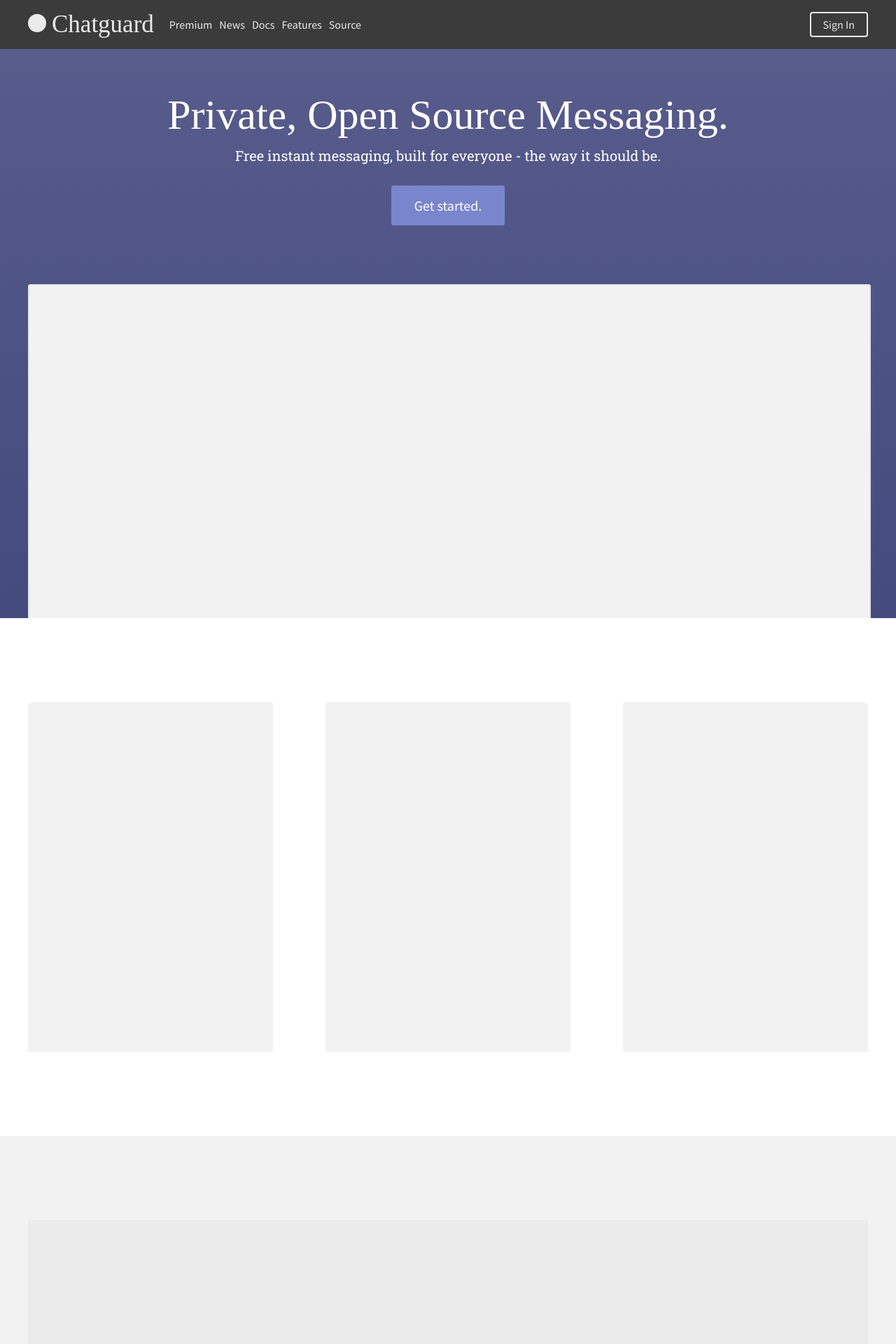
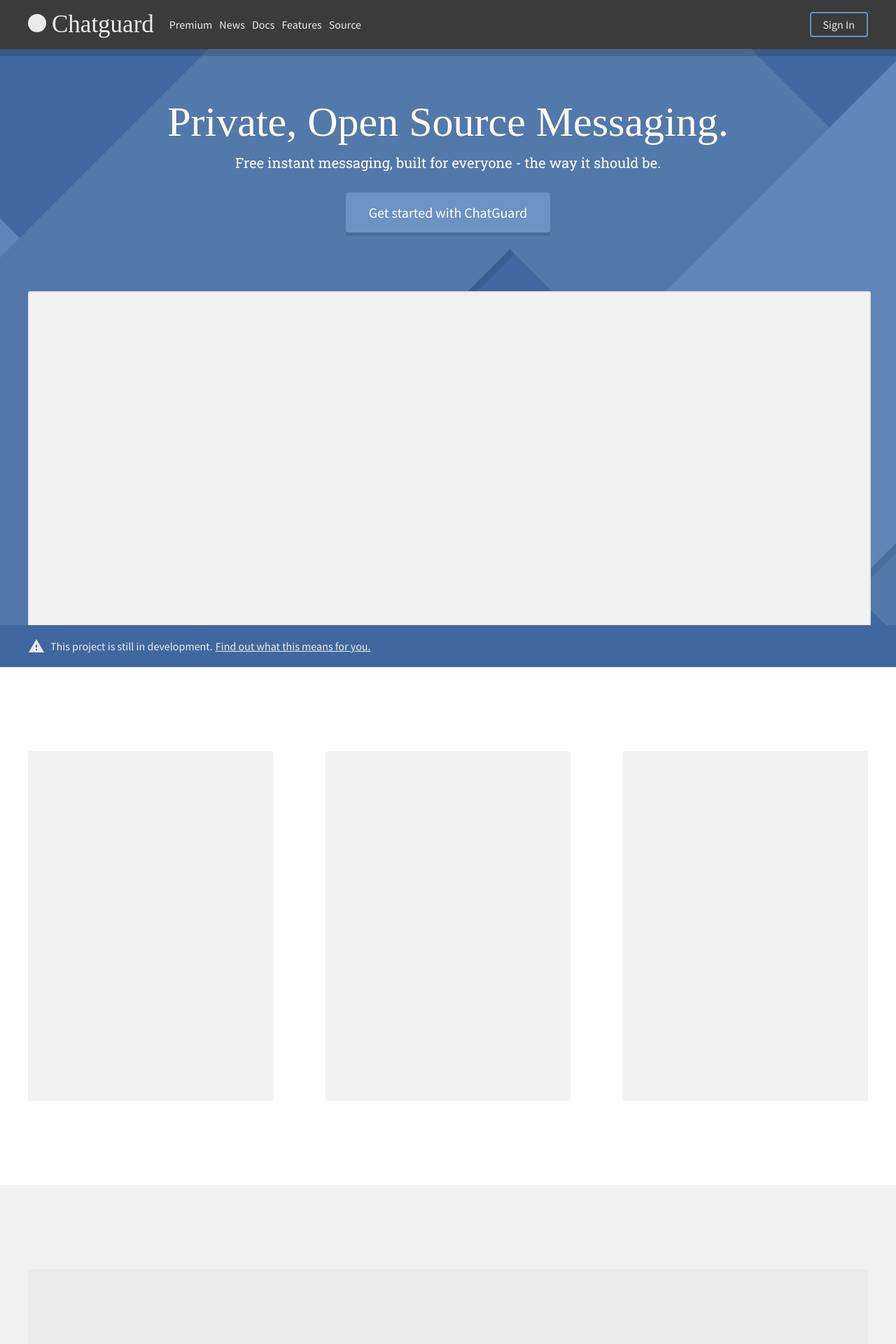
Before and after one commit to LuckehPickle/Comet, a Django app: template frontpage/templates/frontpage/index.html in a window 1280 px wide. Shown: the top 1920 px of the page at 70% size. Run offline with Django 3.2, Linux system fonts and the light colour scheme; the template is opened without the code that fills it, so the values that code supplies are empty; some libraries are stand-ins or nearby versions; some web fonts are replaced.

Commit message:
Sexiness Improvements

```diff
--- a/accounts/views.py
+++ b/accounts/views.py
@@ -67,7 +67,7 @@
                 if user.is_active: # Check if the account is active (not suspended)
                     login_user(request, user) # Log the user in
                     # Redirect to front page
-                    messages.add_message(request, messages.WARNING, "This project is still in development. If you have any issues or find any bugs, please submit them to our <a href='/issues' target='_blank'>issue tracker</a>.<br> Thankyou for being a part of the BETA!")
+                    messages.add_message(request, messages.WARNING, "This project is still in development. <a href='/beta' target='_blank'>Find out what this means for you</a>.<br> Thankyou for being a part of the BETA!")
                     if not user.is_verified:
                         messages.add_message(request, messages.INFO, "Your email address has not been verified yet. <a href='/verify'>Click here to verify your email.</a> You have 24 hours remaining.")
                     if "next" in request.GET:
@@ -137,7 +137,7 @@
             login_user(request, user) # Log the user in.
 
             messages.add_message(request, messages.INFO, "Your account has been created. <a href='/verify'>Click here to verify your email.</a>")
-            messages.add_message(request, messages.WARNING, "This project is still in development. If you have any issues or find any bugs, please submit them to our <a href='/issues' target='_blank'>issue tracker</a>.<br> Thankyou for being a part of the BETA!")
+            messages.add_message(request, messages.WARNING, "This project is still in development. <a href='/beta' target='_blank'>Find out what this means for you</a>.<br> Thankyou for being a part of the BETA!")
             if "next" in request.GET:
                 return redirect(request.GET["next"])
             return redirect("messages")
--- a/frontpage/static/frontpage/main.css
+++ b/frontpage/static/frontpage/main.css
@@ -32,6 +32,31 @@
     overflow-x: hidden;
 }
 
+.beta{
+    width: 100%;
+    height: 60px;
+    /*background-color: #FF5722;*/
+    background-color: #40689E;
+    color: #EBEBEB;
+    font-family: 'Source Sans Pro', sans-serif;
+}
+
+.beta .material-icons{
+    margin-right: 8px;
+}
+
+.beta-item{
+    margin-right: 4px;
+    color: #EBEBEB;
+}
+
+.beta .wrapper{
+    display: flex;
+    align-items: center;
+    flex-wrap: wrap;
+    height: 100%;
+}
+
 .wrapper{
     width: 100%;
     max-width: 1200px;
@@ -41,9 +66,12 @@
 .jumbo{
     width: 100%;
     min-height: 100px;
-    background: linear-gradient(#575c8b, #454A7F);
+    background-color: #40689E;
+    background-image: url(/static/shared/img/jumbo-background.png);
+    background-size: cover;
     text-align: center;
-    padding-top: 60px;
+    padding-top: 70px;
+    box-shadow: inset 0px 10px 0px rgba(0, 0, 0, 0.15);
 }
 
 .jumbo p{
@@ -66,8 +94,9 @@
 }
 
 .jumbo .btn-sheen{
-    background-color: #7986CB;
+    background-color: #6D92C4;
     margin-bottom: 80px;
+    box-shadow: 0px 5px 0px rgba(0, 0, 0, 0.1);
 }
 
 .jumbo .placeholder{ /* TODO Remove in final ver */
--- a/frontpage/static/shared/css/nav.css
+++ b/frontpage/static/shared/css/nav.css
@@ -71,15 +71,16 @@
     display: inline-block;
     text-decoration: none;
     color: #EBEBEB;
-    border-color: #EBEBEB;
+    border-color: #6D92C4;
     border-radius: 4px;
     border-width: 2px;
     border-style: solid;
     padding: 6px 17px;
-    transition: background-color 0.3s, color 0.3s;
+    transition: background-color 0.3s, color 0.3s, border-color 0.3s;
 }
 
 .sign-in:hover{
+    border-color: #EBEBEB;
     background-color: #EBEBEB;
     color: #333333;
 }
@@ -196,7 +197,7 @@
 }
 
 .user-menu-dropdown li{
-    background-color: #454545;
+    background-color: #3B3B3B;
     list-style: none;
     min-width: 250px;
 }
--- a/frontpage/templates/frontpage/index.html
+++ b/frontpage/templates/frontpage/index.html
@@ -40,9 +40,19 @@
                 {% if request.user.is_authenticated %}
                     <a href="{% url 'messages' %}" class="btn-sheen noselect">Open Messenger</a>
                 {% else %}
-                    <a href="{% url 'register' %}" class="btn-sheen noselect">Get started.</a>
+                    <a href="{% url 'register' %}" class="btn-sheen noselect">Get started with ChatGuard</a>
                 {% endif %}
                 <div class="placeholder"></div>
+            </div>
+        </div>
+
+
+        <!-- Beta Warning -->
+        <div class="beta">
+            <div class="wrapper">
+                <i class="material-icons beta-item">warning</i>
+                <p class="beta-item">This project is still in development.</p>
+                <a class="beta-item" href="/beta">Find out what this means for you.</a>
             </div>
         </div>
 
@@ -56,7 +66,7 @@
         </div>
 
         <!-- Features -->
-        <div class="features">
+        <div class="features" id="features">
             <div class="wrapper">
                 <div class="table"></div>
             </div>
--- a/frontpage/templates/shared/nav.html
+++ b/frontpage/templates/shared/nav.html
@@ -25,10 +25,10 @@
         <a href="{% url 'frontpage' %}" class="logo">Chatguard</a>
         <nav role="navigation">
             <ul id="nav-ul">
-                <li class="menu-item"><a href="">Premium</a></li>
-                <li class="menu-item"><a href="">News</a></li>
-                <li class="menu-item"><a href="">Docs</a></li>
-                <li class="menu-item"><a href="">Features</a></li>
+                <li class="menu-item"><a href="/premium">Premium</a></li>
+                <li class="menu-item"><a href="/docs/news">News</a></li>
+                <li class="menu-item"><a href="/docs">Docs</a></li>
+                <li class="menu-item"><a href="/features">Features</a></li>
                 <li class="menu-item"><a href="https://github.com/LuckehPickle/chat">Source</a></li>
             </ul>
         </nav>
```
Also changed, not shown: README.md, frontpage/static/shared/img/jumbo-background.png (added).
